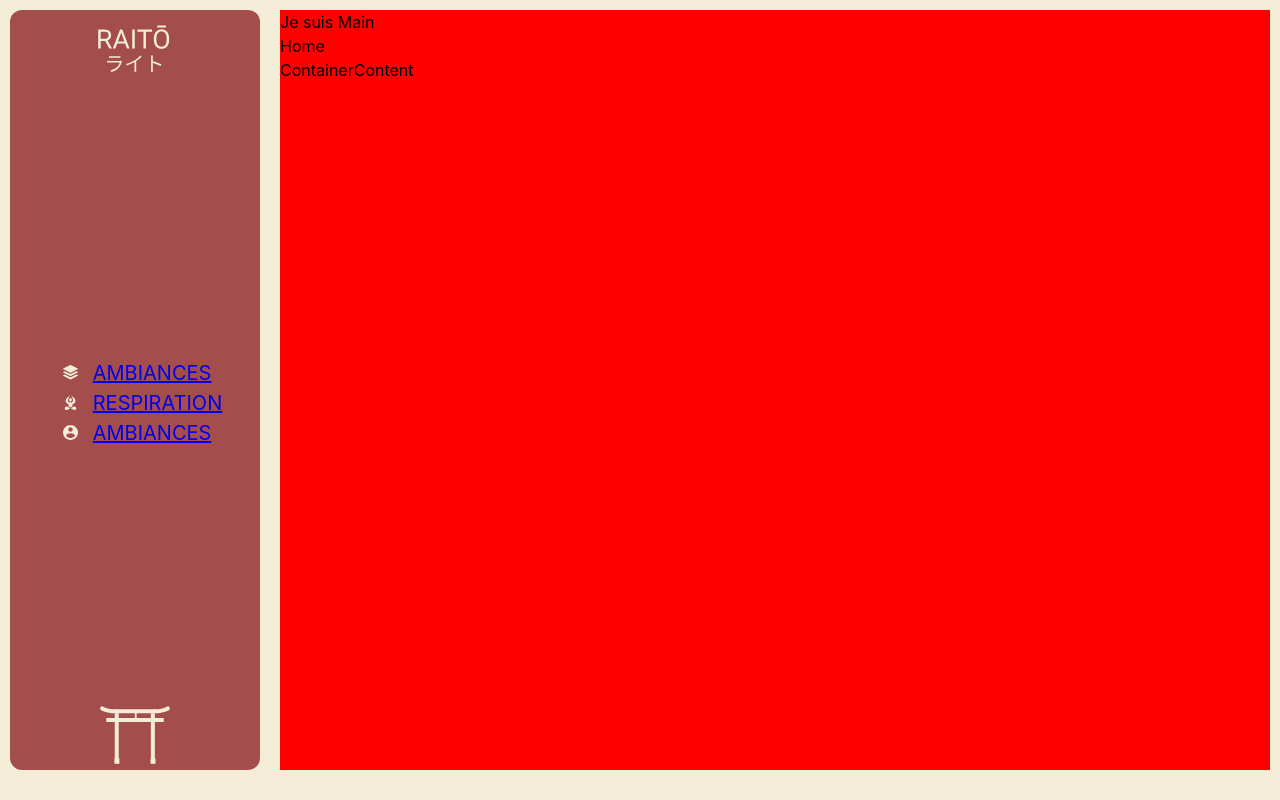
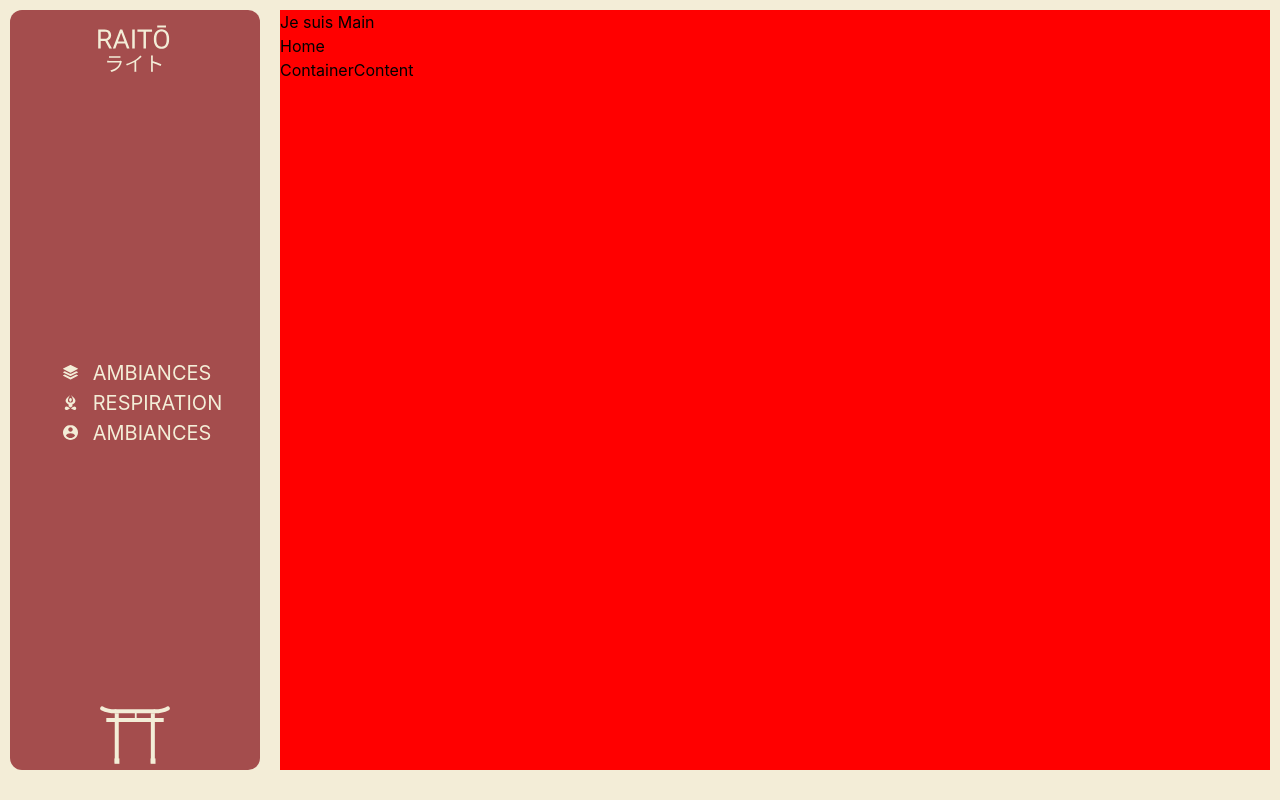
Before and after one commit to ValentinR01/raito-kubernetes-gke, a React (Create React App) app in the folder front/: page / in a window 1280 px wide. Built offline with nearby package versions, Linux system fonts and the light colour scheme.

Commit message:
(NavigationMenuLink) - fix: added styled link

```diff
--- a/front/src/components/molecules/nav/NavigationMenuLink.jsx
+++ b/front/src/components/molecules/nav/NavigationMenuLink.jsx
@@ -1,5 +1,5 @@
+import StyledLink from 'components/atoms/text/Link/StyledLink.style';
 import React from 'react'
-import { Link } from 'react-router-dom'
 import NavigationMenuLinkStyle from './NavigationMenuLink.style';
 
 /**
@@ -13,7 +13,7 @@ const NavigationMenuLink = ({path, icon, title }) => {
   return (
     <NavigationMenuLinkStyle>
         <span className="icon-bar">{icon}</span>
-        <Link to={path}>{title}</Link>
+        <StyledLink to={path}>{title}</StyledLink>
     </NavigationMenuLinkStyle>
   )
 }
```
